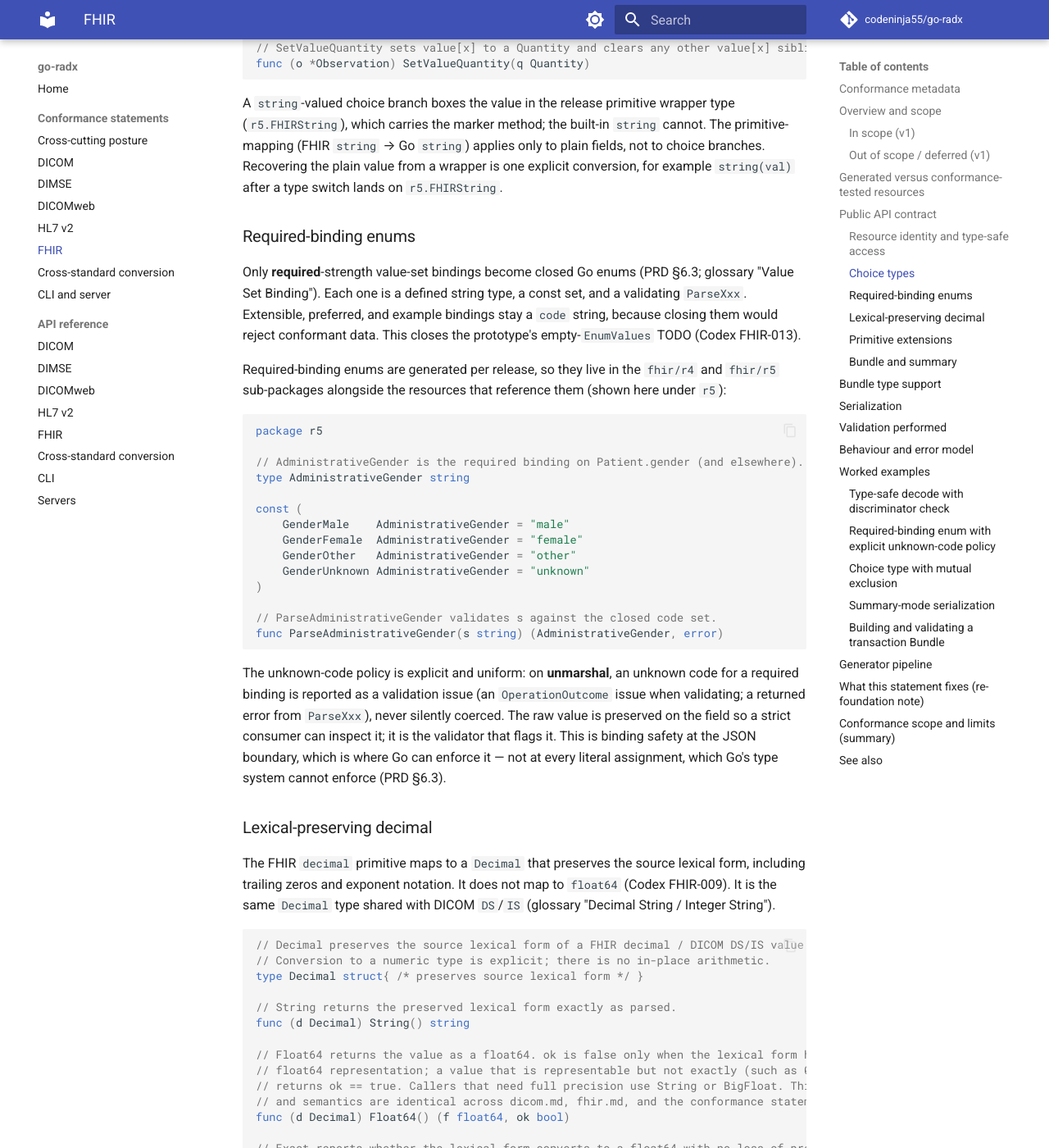
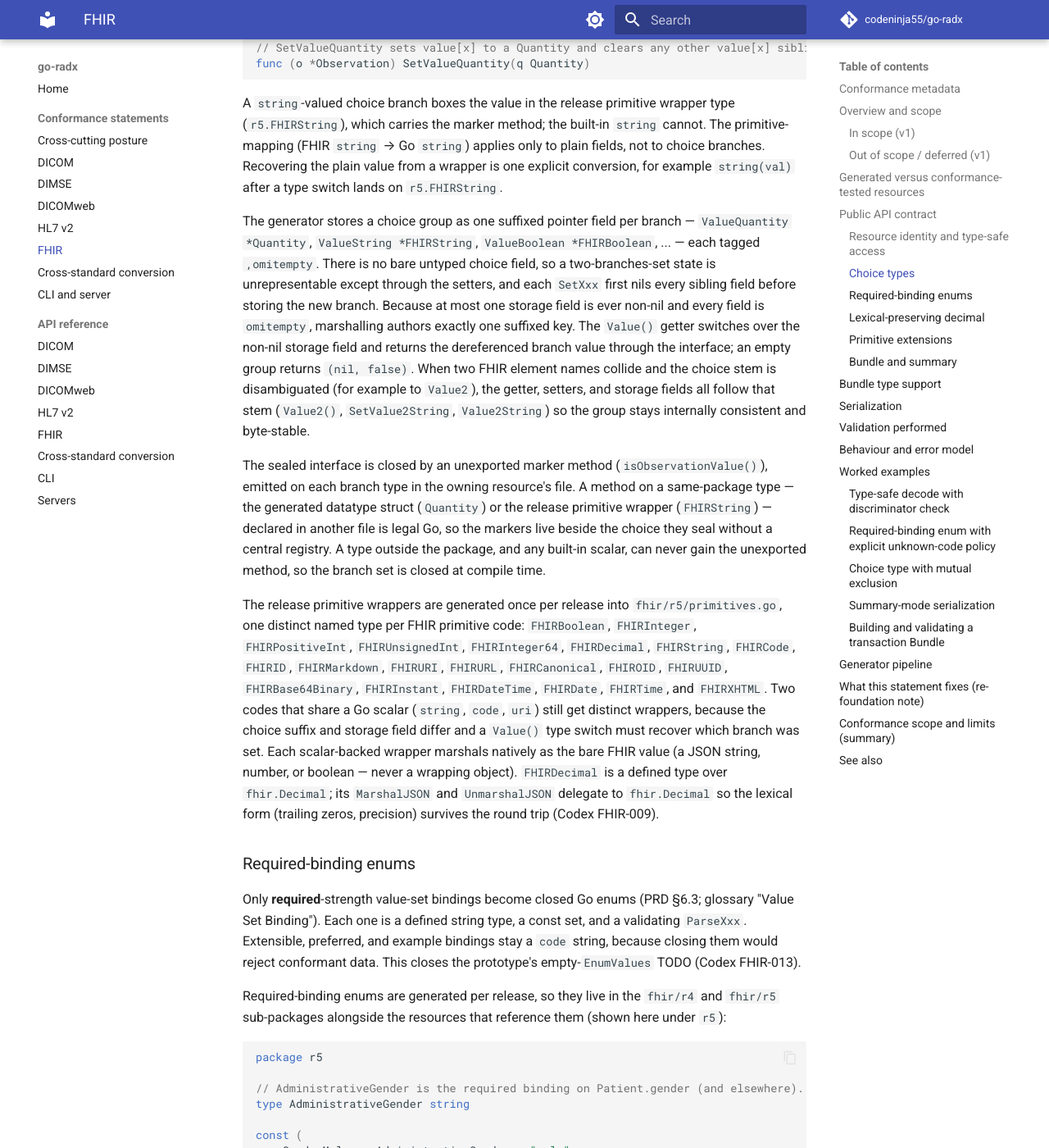
Before and after one commit to codeninja55/go-radx, an MkDocs documentation site: the page built from docs/conformance/fhir.md, in a window 1280 px wide and 1400 px high, scrolled down 5836 px. Shown: the whole window at 82% size. Built offline with MkDocs 1.6.1 and Material for MkDocs 9.7.7, drawn with Linux system fonts in a browser that asks for light colours; comment, search, counter and statistics services are not loaded.

Commit message:
docs(fhir): document choice-type accessors and mutual exclusion
Fill the choice-type section of the FHIR conformance statement with the
realized design: suffixed pointer storage fields, the sealed value interface
closed by an unexported marker emitted per branch type, the Value() getter
and sibling-clearing setters, the disambiguated-stem rule, and the full set
of release primitive wrappers with FHIRDecimal's lexical delegation. Fix the
SetValueQuantity example to pass &value (Quantity.Value is *fhir.Decimal).

```diff
--- a/docs/conformance/fhir.md
+++ b/docs/conformance/fhir.md
@@ -207,6 +207,37 @@ A `string`-valued choice branch boxes the value in the release primitive wrapper
 primitive-mapping (FHIR `string` → Go `string`) applies only to plain fields, not to choice
 branches. Recovering the plain value from a wrapper is one explicit conversion, for example
 `string(val)` after a type switch lands on `r5.FHIRString`.
+
+The generator stores a choice group as one suffixed pointer field per branch — `ValueQuantity
+*Quantity`, `ValueString *FHIRString`, `ValueBoolean *FHIRBoolean`, ... — each tagged
+`,omitempty`. There is no bare untyped choice field, so a two-branches-set state is
+unrepresentable except through the setters, and each `SetXxx` first nils every sibling field
+before storing the new branch. Because at most one storage field is ever non-nil and every field
+is `omitempty`, marshalling authors exactly one suffixed key. The `Value()` getter switches over
+the non-nil storage field and returns the dereferenced branch value through the interface; an
+empty group returns `(nil, false)`. When two FHIR element names collide and the choice stem is
+disambiguated (for example to `Value2`), the getter, setters, and storage fields all follow that
+stem (`Value2()`, `SetValue2String`, `Value2String`) so the group stays internally consistent and
+byte-stable.
+
+The sealed interface is closed by an unexported marker method (`isObservationValue()`), emitted
+on each branch type in the owning resource's file. A method on a same-package type — the generated
+datatype struct (`Quantity`) or the release primitive wrapper (`FHIRString`) — declared in another
+file is legal Go, so the markers live beside the choice they seal without a central registry. A
+type outside the package, and any built-in scalar, can never gain the unexported method, so the
+branch set is closed at compile time.
+
+The release primitive wrappers are generated once per release into `fhir/r5/primitives.go`, one
+distinct named type per FHIR primitive code: `FHIRBoolean`, `FHIRInteger`, `FHIRPositiveInt`,
+`FHIRUnsignedInt`, `FHIRInteger64`, `FHIRDecimal`, `FHIRString`, `FHIRCode`, `FHIRID`,
+`FHIRMarkdown`, `FHIRURI`, `FHIRURL`, `FHIRCanonical`, `FHIROID`, `FHIRUUID`, `FHIRBase64Binary`,
+`FHIRInstant`, `FHIRDateTime`, `FHIRDate`, `FHIRTime`, and `FHIRXHTML`. Two codes that share a Go
+scalar (`string`, `code`, `uri`) still get distinct wrappers, because the choice suffix and storage
+field differ and a `Value()` type switch must recover which branch was set. Each scalar-backed
+wrapper marshals natively as the bare FHIR value (a JSON string, number, or boolean — never a
+wrapping object). `FHIRDecimal` is a defined type over `fhir.Decimal`; its `MarshalJSON` and
+`UnmarshalJSON` delegate to `fhir.Decimal` so the lexical form (trailing zeros, precision) survives
+the round trip (Codex FHIR-009).
 
 ### Required-binding enums
 
@@ -515,7 +546,7 @@ if err != nil {
 }
 unit := "mmol/L"
 obs := &r5.Observation{ /* status, code, subject ... */ }
-obs.SetValueQuantity(r5.Quantity{Value: value, Unit: &unit})
+obs.SetValueQuantity(r5.Quantity{Value: &value, Unit: &unit})
 
 // Setting another branch replaces the first; only one value[x] is ever authored. A string-valued
 // branch is boxed in the release primitive wrapper, never the built-in string.
```
